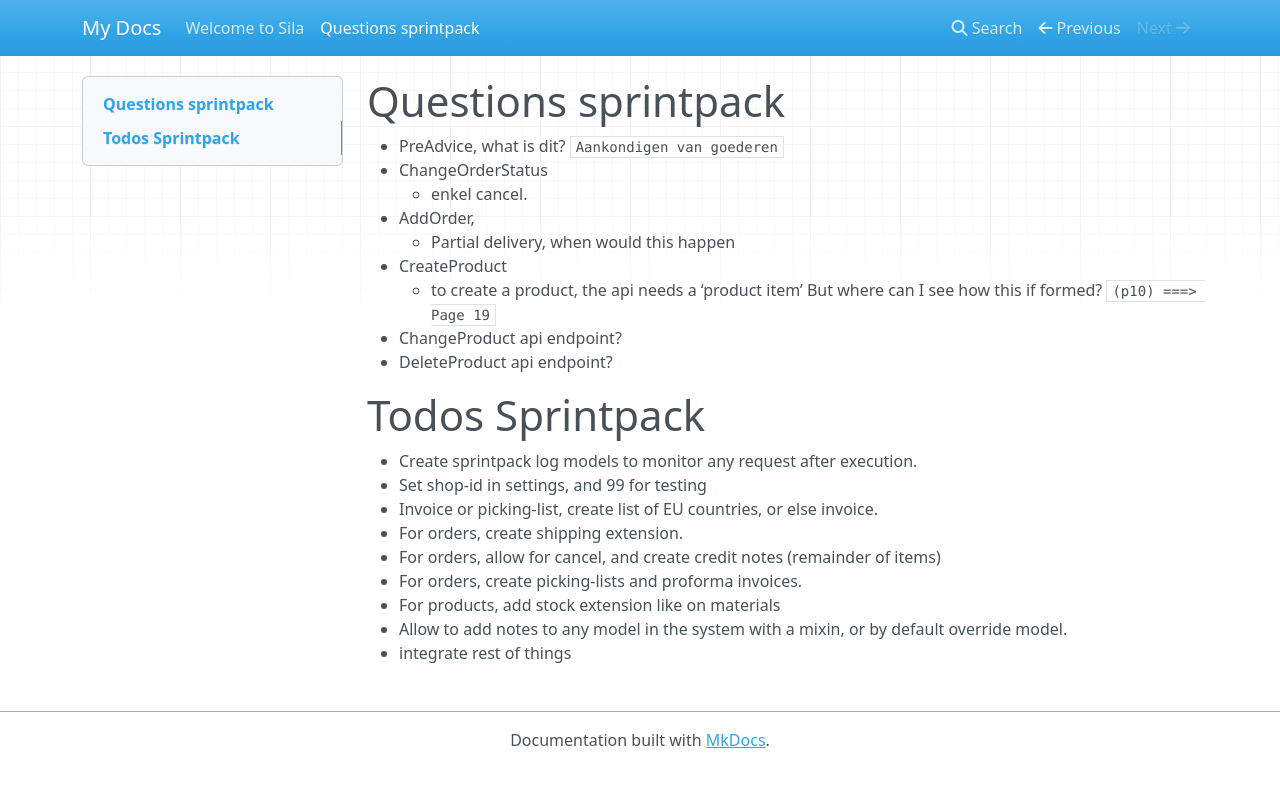
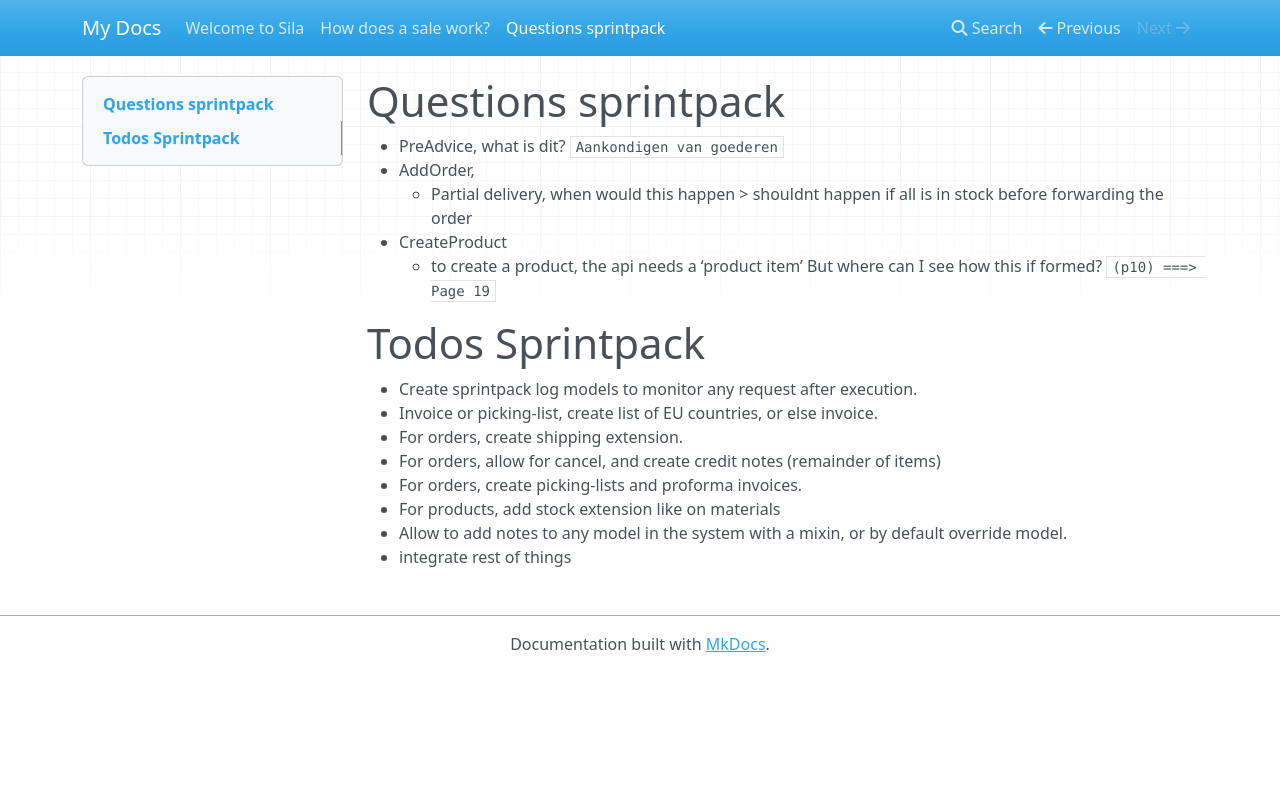
Before and after one commit to darkhorsedev0716/Django-Ecommerce, an MkDocs documentation site: the page built from docs/docs/todos sprintpack.md, in a window 1280 px wide. Shown: the top 787 px of the page. Built offline with MkDocs 1.6.1, drawn with Linux system fonts in a browser that asks for light colours; nearby versions of some CDN libraries.

Commit message:
adding sales procedure to determine status updates

```diff
--- a/docs/docs/todos sprintpack.md
+++ b/docs/docs/todos sprintpack.md
@@ -2,21 +2,16 @@
 
 - PreAdvice, what is dit?
 	`Aankondigen van goederen`
-- ChangeOrderStatus
-    * enkel cancel.
 - AddOrder,
-    * Partial delivery, when would this happen
+    * Partial delivery, when would this happen > shouldnt happen if all is in stock before forwarding the order
 - CreateProduct
     * to create a product, the api needs a ‘product item’  But where can I see how this if formed?
     `(p10) ===> Page 19`
-- ChangeProduct api endpoint?
-- DeleteProduct api endpoint?
 
 
 # Todos Sprintpack
 
 - Create sprintpack log models to monitor any request after execution.
-- Set shop-id in settings, and 99 for testing
 - Invoice or picking-list, create list of EU countries, or else invoice.
 - For orders, create shipping extension.
 - For orders, allow for cancel, and create credit notes  (remainder of items)
```
Also changed, not shown: docs/docs/sales_procedure.md (added, +19 -0 lines).
